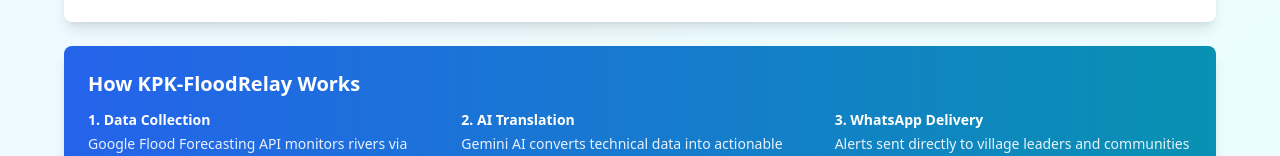
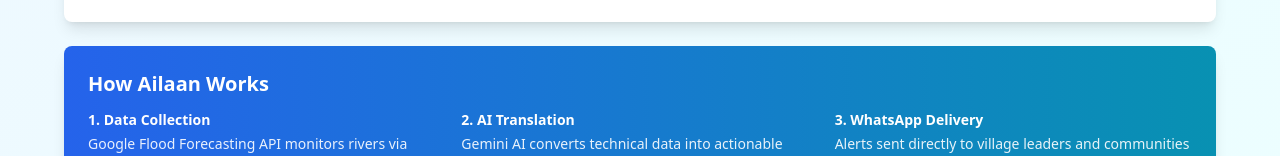
Before and after one commit to juwwad/ailaan, a React (Create React App) app: page / in a window 1280 px wide. Shown: the part 871-1027 px from the top of the page. Built offline with nearby package versions, Linux system fonts and the light colour scheme.

Commit message:
Changed KPK-Flood-Relay to Ailaan on Line: 297

```diff
--- a/src/App.js
+++ b/src/App.js
@@ -294,7 +294,7 @@
         </div>
 
         <div className="mt-6 bg-gradient-to-r from-blue-600 to-cyan-600 text-white rounded-lg shadow-lg p-6">
-          <h3 className="text-xl font-bold mb-3">How KPK-FloodRelay Works</h3>
+          <h3 className="text-xl font-bold mb-3">How Ailaan Works</h3>
           <div className="grid md:grid-cols-3 gap-4 text-sm">
             <div>
               <p className="font-semibold mb-1">1. Data Collection</p>
```
